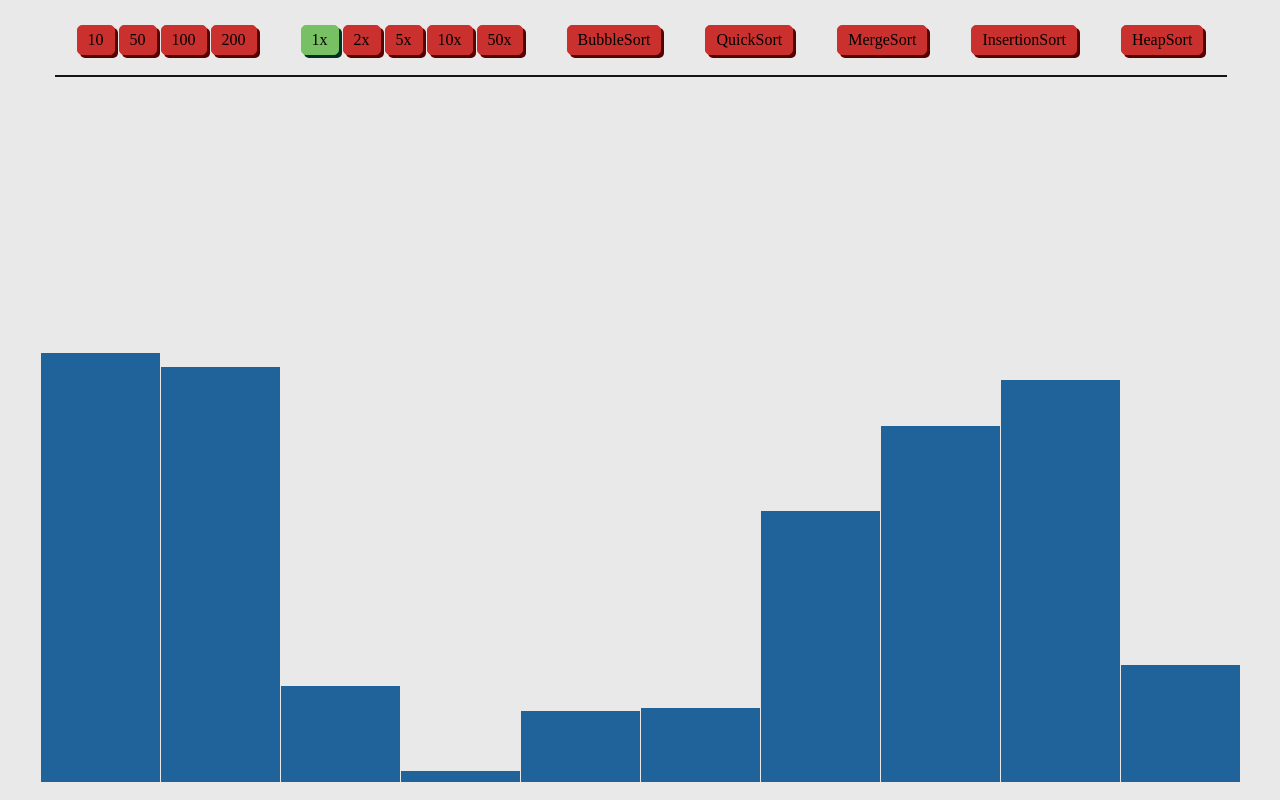
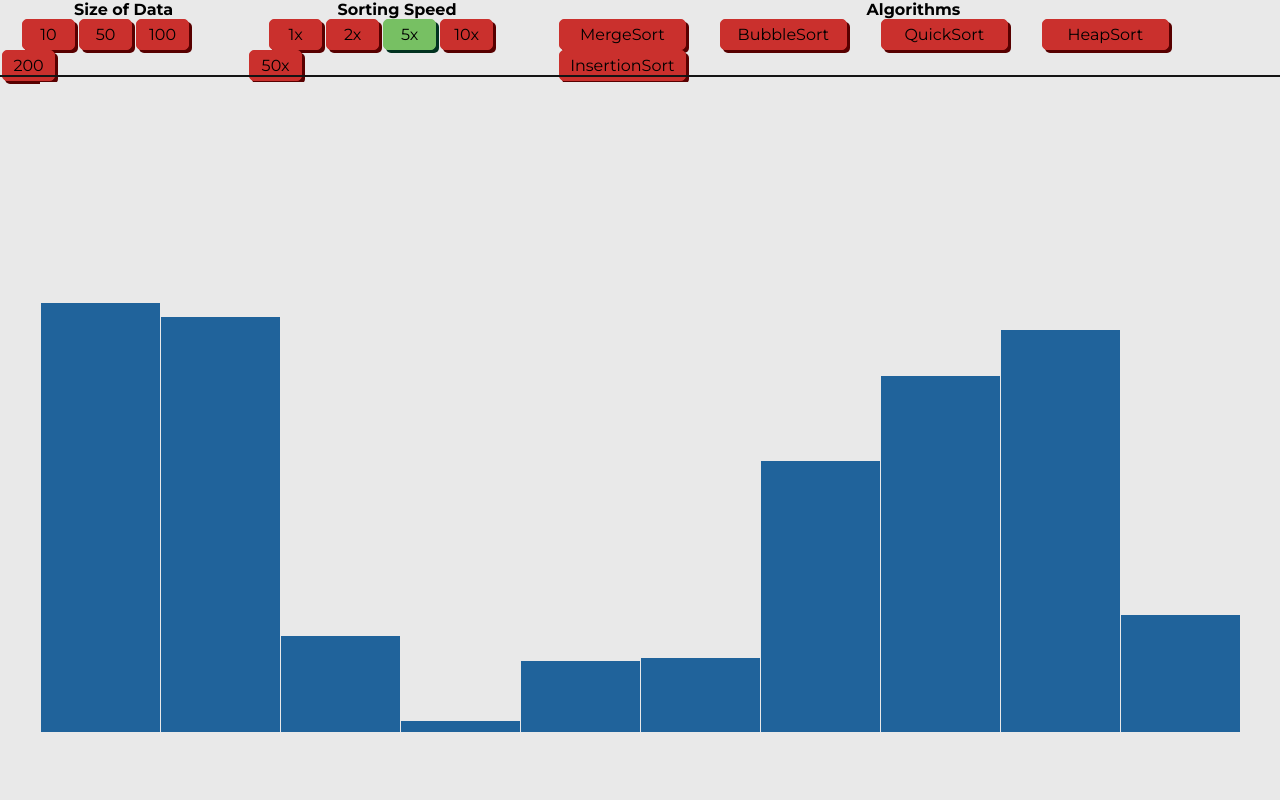
Before and after one commit to jackylauql/SortIt, a React (Create React App) app: page / in a window 1280 px wide. Built offline with nearby package versions, Linux system fonts and the light colour scheme.

Commit message:
Defaults Default sorting speed is now 5x Default font is now Montserrat Height of DataContainer reducded to 650 from 700 to lessen gap between DataContainer and NavBar Width of Buttons are now standardized

```diff
--- a/public/index.css
+++ b/public/index.css
@@ -2,7 +2,7 @@
     margin: 0px;
     padding: 0px;
     border: 0px;
-    font-family: inherit;
+    font-family: 'Montserrat';
     font-size: inherit;
     text-decoration: inherit;
     z-index: inherit;
--- a/public/index.html
+++ b/public/index.html
@@ -4,6 +4,7 @@
     <meta charset="utf-8" />
     <link rel="icon" href="%PUBLIC_URL%/favicon.ico" />
     <link rel="stylesheet" href="/index.css">
+    <link href="https://fonts.googleapis.com/css2?family=Montserrat:wght@400;700&family=Raleway:wght@400;700&display=swap" rel="stylesheet">
     <meta name="viewport" content="width=device-width, initial-scale=1" />
     <meta name="theme-color" content="#000000" />
     <meta
--- a/src/App.js
+++ b/src/App.js
@@ -40,7 +40,7 @@ function App() {
 
   // All States
   const [dataArray, setDataArray] = useState(generateRandomData(10))
-  const [animationSpeed, setAnimationSpeed] = useState(1)
+  const [animationSpeed, setAnimationSpeed] = useState(5)
   const [sorting, setSorting] = useState(false)
 
   const buttonFunctions = {
@@ -188,7 +188,7 @@ function App() {
       for (let i = 0; i < sortedArray.length; i ++) {
         sortedArray[i].color = sortedColor
         setDataArray([...sortedArray])
-        await buttonFunctions.animation(animationSpeed * 30)
+        await buttonFunctions.animation(animationSpeed * 5)
       }
       setSorting(false)
 
@@ -224,7 +224,7 @@ function App() {
       for (let i = 0; i < oldArray.length; i ++) {
         oldArray[i].color = sortedColor
         setDataArray([...oldArray])
-        await buttonFunctions.animation(animationSpeed * 30)
+        await buttonFunctions.animation(animationSpeed * 5)
       }
 
       setSorting(false)
--- a/src/components/DataContainer.js
+++ b/src/components/DataContainer.js
@@ -10,7 +10,7 @@ const DataContainer = ({ dataArray }) => {
         <div style={{
             display:'flex',
             alignItems: 'flex-end',
-            height:'700px',
+            height:'650px',
             width:'1200px',
         }}>
             {data}
--- a/src/components/NavigationBar.js
+++ b/src/components/NavigationBar.js
@@ -10,34 +10,47 @@ const NavigationBar = ({ sorting, animationSpeed, buttonFunctions }) => {
                 width:'100%',
                 height: '80px'
             }}>
+                <div>
+                    <h1 style={{textAlign: 'center'}}>Size of Data</h1>
                     <span style={{margin:'0 20px'}} className='buttonColumn'>
-                    <NavigationButtons sorting={sorting} text={'10'} onClick={() => buttonFunctions.randomizeData(10)}/>
-                    <NavigationButtons sorting={sorting} text={'50'} onClick={() => buttonFunctions.randomizeData(50)}/>
-                    <NavigationButtons sorting={sorting} text={'100'} onClick={() => buttonFunctions.randomizeData(100)}/>
-                    <NavigationButtons sorting={sorting} text={'200'} onClick={() => buttonFunctions.randomizeData(200)}/>
+                        <NavigationButtons sorting={sorting} text={'10'} width={53} onClick={() => buttonFunctions.randomizeData(10)}/>
+                        <NavigationButtons sorting={sorting} text={'50'} width={53} onClick={() => buttonFunctions.randomizeData(50)}/>
+                        <NavigationButtons sorting={sorting} text={'100'} width={53} onClick={() => buttonFunctions.randomizeData(100)}/>
+                        <NavigationButtons sorting={sorting} text={'200'} width={53} onClick={() => buttonFunctions.randomizeData(200)}/>
+                    </span>
+                </div>
+                <div>
+                    <h1 style={{textAlign: 'center'}}>Sorting Speed</h1>
+                    <span style={{margin:'0 20px'}} className='buttonColumn'>
+                        <NavigationButtons sorting={sorting} animationSpeed={animationSpeed} width={53} text={1} onClick={() => buttonFunctions.changeAnimationSpeed(1)}/>
+                        <NavigationButtons sorting={sorting} animationSpeed={animationSpeed} width={53} text={2} onClick={() => buttonFunctions.changeAnimationSpeed(2)}/>
+                        <NavigationButtons sorting={sorting} animationSpeed={animationSpeed} width={53} text={5} onClick={() => buttonFunctions.changeAnimationSpeed(5)}/>
+                        <NavigationButtons sorting={sorting} animationSpeed={animationSpeed} width={53} text={10} onClick={() => buttonFunctions.changeAnimationSpeed(10)}/>
+                        <NavigationButtons sorting={sorting} animationSpeed={animationSpeed} width={53} text={50} onClick={() => buttonFunctions.changeAnimationSpeed(50)}/>
+                    </span>
+                </div>
+
+                <div>
+                    <h1 style={{ textAlign: 'center'}}>Algorithms</h1>
+                    <span style={{margin:'0 10px'}} className='buttonColumn'>
+                        <NavigationButtons sorting={sorting} text={'MergeSort'} width={127} onClick={() => buttonFunctions.mergeSort()}/>
                     </span>
                     <span style={{margin:'0 20px'}} className='buttonColumn'>
-                    <NavigationButtons sorting={sorting} animationSpeed={animationSpeed} text={1} onClick={() => buttonFunctions.changeAnimationSpeed(1)}/>
-                    <NavigationButtons sorting={sorting} animationSpeed={animationSpeed} text={2} onClick={() => buttonFunctions.changeAnimationSpeed(2)}/>
-                    <NavigationButtons sorting={sorting} animationSpeed={animationSpeed} text={5} onClick={() => buttonFunctions.changeAnimationSpeed(5)}/>
-                    <NavigationButtons sorting={sorting} animationSpeed={animationSpeed} text={10} onClick={() => buttonFunctions.changeAnimationSpeed(10)}/>
-                    <NavigationButtons sorting={sorting} animationSpeed={animationSpeed} text={50} onClick={() => buttonFunctions.changeAnimationSpeed(50)}/>
+                        <NavigationButtons sorting={sorting} text={'BubbleSort'} width={127} onClick={() => buttonFunctions.bubbleSort(1)}/>
+                    </span>
+                    <span style={{margin:'0 10px'}} className='buttonColumn'>
+                        <NavigationButtons sorting={sorting} text={'QuickSort'} width={127} onClick={() => buttonFunctions.quickSort()}/>
                     </span>
                     <span style={{margin:'0 20px'}} className='buttonColumn'>
-                    <NavigationButtons sorting={sorting} text={'BubbleSort'} onClick={() => buttonFunctions.bubbleSort(1)}/>
+                        <NavigationButtons sorting={sorting} text={'HeapSort'} width={127} onClick={() => buttonFunctions.heapSort()}/>
                     </span>
-                <span style={{margin:'0 20px'}} className='buttonColumn'>
-                    <NavigationButtons sorting={sorting} text={'QuickSort'} onClick={() => buttonFunctions.quickSort()}/>
+                    <span style={{margin:'0 10px'}} className='buttonColumn'>
+                        <NavigationButtons sorting={sorting} text={'InsertionSort'} width={127} onClick={() => buttonFunctions.insertionSort()}/>
                     </span>
-                <span style={{margin:'0 20px'}} className='buttonColumn'>
-                    <NavigationButtons sorting={sorting} text={'MergeSort'} onClick={() => buttonFunctions.mergeSort()}/>
-                </span>
-                <span style={{margin:'0 20px'}} className='buttonColumn'>
-                    <NavigationButtons sorting={sorting} text={'InsertionSort'} onClick={() => buttonFunctions.insertionSort()}/>
-                </span>
-                <span style={{margin:'0 20px'}} className='buttonColumn'>
-                    <NavigationButtons sorting={sorting} text={'HeapSort'} onClick={() => buttonFunctions.heapSort()}/>
-                </span>
+
+
+                </div>
+
             </div>
             <hr style={{
                 position: 'relative',
--- a/src/components/NavigationButtons.js
+++ b/src/components/NavigationButtons.js
@@ -1,15 +1,16 @@
 // import PropTypes from 'prop-types';
 
-const NavigationButtons = ({ sorting, animationSpeed, text, onClick }) => {
+const NavigationButtons = ({ sorting, animationSpeed, text, onClick, width }) => {
     return (
         <button disabled={sorting===true} onClick={onClick} style={{
-            backgroundColor:(text === animationSpeed? '#77C063': '#CA302D'),
+            backgroundColor:(text === animationSpeed? '#77C063': '#CA302D'), // Green or Red
             border:'1px solid black',
             margin: '0px 2px',
             padding: '5px 10px',
             border: (text === animationSpeed? '1px solid #77C063': '1px solid #CA302D'),
             borderRadius: '5px',
-            boxShadow: (text === animationSpeed? '3px 3px #013220': '3px 3px #580000')
+            boxShadow: (text === animationSpeed? '3px 3px #013220': '3px 3px #580000'),
+            width: `${width}px`
         }}>
             {animationSpeed? text + 'x': text}
         </button>
```
Lines whose indentation alone changed are shown as unchanged.
